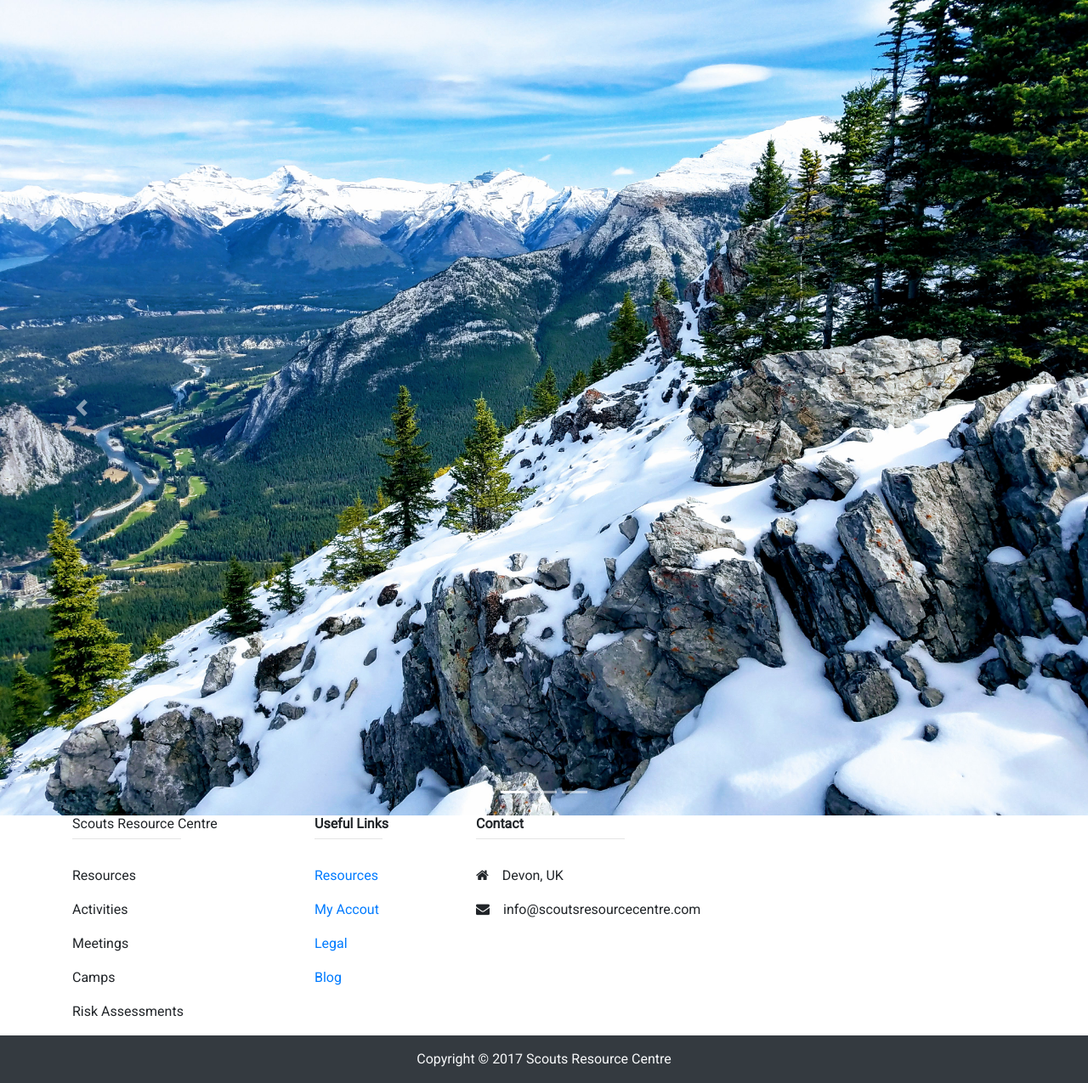
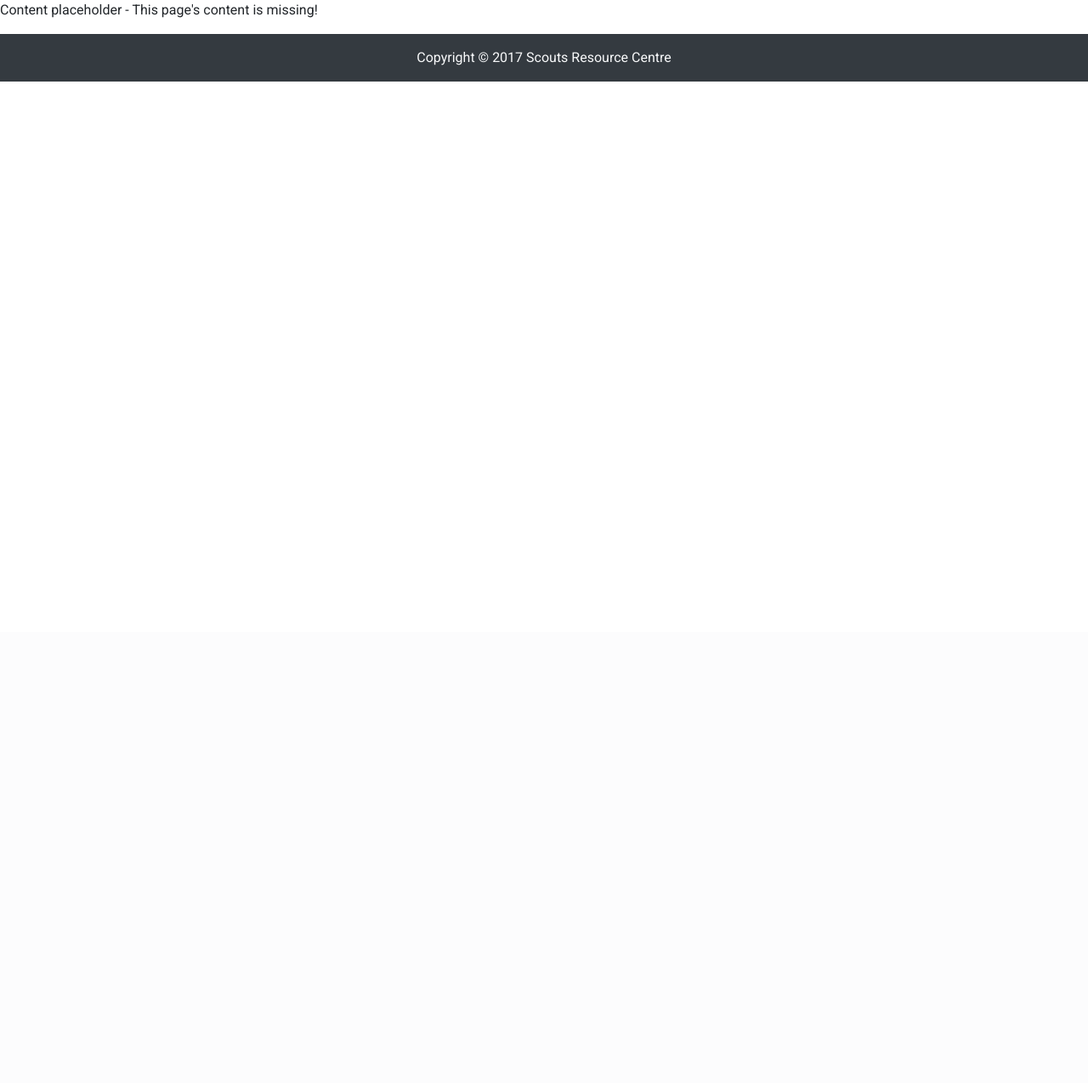
Before and after one commit to mfbell/ScoutsResourceCentre, a Django app: template ResourceCentre/templates/ResourceCentre/old/landing.html in a window 1280 px wide. Shown: the part 56-1331 px from the top of the page at 85% size. After the commit the page ends 152 px from the top, so only its background shows below. Run offline with Django 3.2, Linux system fonts and the light colour scheme; the template is opened without the code that fills it, so the values that code supplies are empty; some libraries are stand-ins or nearby versions.

Commit message:
small changes

```diff
--- a/static/css/main.css
+++ b/static/css/main.css
@@ -5,12 +5,15 @@ body {
   font-family: 'Roboto', sans-serif;
 }
 
-hr.footer-title {
-  width: 50%
+#resource-nav {
+  background-color: orange;
+  height: 100%; /* Full-height: remove this if you want "auto" height */
+  width: 160px; /* Set the width of the sidebar */
+  position: fixed; /* Fixed Sidebar (stay in place on scroll) */
+  z-index: 1; /* Stay on top */
+  top: 0; /* Stay at the top */
+  right: 0;
+  background-color: #111; /* Black */
+  overflow-x: hidden; /* Disable horizontal scroll */
+  padding-top: 100px;
 }
-
-.col-centered {
-  margin: auto;
-  text-align: center;
-  align-items: center;
-}
--- a/templates/404.html
+++ b/templates/404.html
@@ -1,4 +1,4 @@
-{% extends "nav-included.html" %}
+{% extends "base.html" %}
 
 {% block content %}
   <main>
--- a/templates/base.html
+++ b/templates/base.html
@@ -4,7 +4,7 @@
   <head>
     <meta charset="utf-8">
     <title>{{ title|default:"Scouts Resource Centre" }}</title>
-    <link rel="icon" href="{% static "icon.ico" %}">
+    <link rel="icon" href="{% static "favicon.ico" %}">
     <meta name="viewport" content="width=device-width, initial-scale=1, shrink-to-fit=no">
     <!-- <meta http-equiv="Content-Security-Policy" content="default-src 'self'"> -->
     <!-- CSS -->
@@ -16,17 +16,9 @@
     <meta name="keywords" content="{{ keywords }}">
     <meta name="author" content="{{ author|default:"Scouts Resource Centre" }}">
     {% block extend_head %}{% endblock %}
-    <!-- To do at some point
-    <noscript>
-      <div>
-        <p>We are unable to use JavaScript, functionality will be limited.</p>
-      </div>
-    </noscript>
-    -->
   </head>
   <body>
     <header>
-
       <nav class="navbar navbar-expand-lg navbar-dark bg-dark sticky-top">
         <div class="container">
           <!-- Navbar brand -->
@@ -51,37 +43,12 @@
       </nav>
       {% block extend_header %}{% endblock %}
     </header>
-    {% block content %}
-      <p>Content placeholder - This page's content is missing!</p>
-    {% endblock %}
+    <main>
+      {% block main %}
+        <p>Content placeholder - This page's content is missing!</p>
+      {% endblock %}
+    </main>
     <footer>
-      <div class="container text-center text-md-left">
-        <div class="row">
-          <div class="col-md-3 col-lg-4 col-xl-3">
-              <h6>Scouts Resource Centre</h6>
-              <hr class="footer-title mb-4 mt-0 d-inline-block mx-auto">
-              <p>Resources</p>
-              <p>Activities</p>
-              <p>Meetings</p>
-              <p>Camps</p>
-              <p>Risk Assessments</p>
-          </div>
-          <div class="col-md-2 col-lg-2 col-xl-2">
-              <h6><strong>Useful Links</strong></h6>
-              <hr class="footer-title mb-4 mt-0 d-inline-block mx-auto">
-              <p><a href="#!">Resources</a></p>
-              <p><a href="#!">My Accout</a></p>
-              <p><a href="#!">Legal</a></p>
-              <p><a href="#!">Blog</a></p>
-          </div>
-          <div class="col-md-4 col-lg-4 col-xl-4">
-              <h6><strong>Contact</strong></h6>
-              <hr class="footer-title mb-4 mt-0 d-inline-block mx-auto">
-              <p><i class="fa fa-home mr-3"></i>Devon, UK</p>
-              <p><i class="fa fa-envelope mr-3"></i>info@scoutsresourcecentre.com</p>
-          </div>
-        </div>
-      </div>
       <div class="container-fluid text-center bg-dark text-light">
         <div class="row">
           <div class="col">
```
Also changed, not shown: static/favicon.ico (renamed from static/icon.ico).
